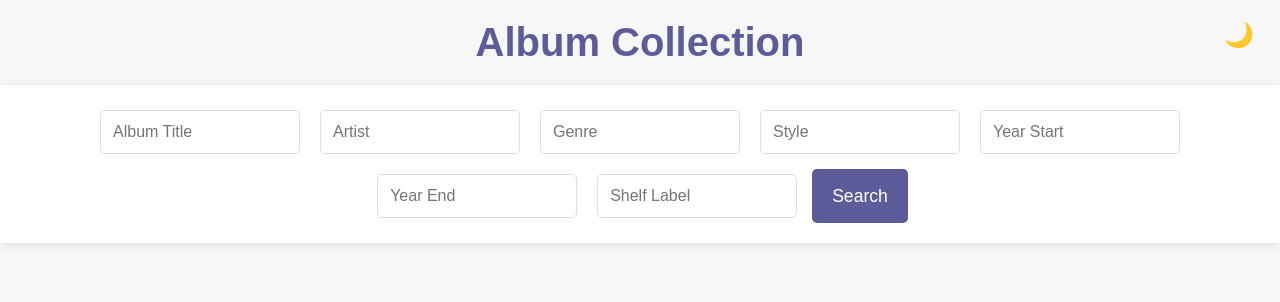
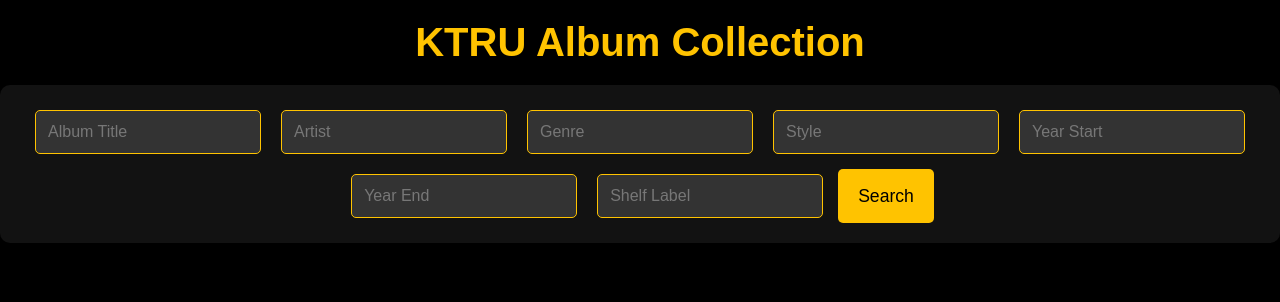
Before and after one commit to mlb21/ktrudataba, a Flask app: page / in a window 1280 px wide. Shown: the top 302 px of the page. Run offline with Flask 3, Linux system fonts and the light colour scheme.

Commit message:
added ktru styling guidelines

```diff
--- a/app.py
+++ b/app.py
@@ -87,4 +87,4 @@
     return jsonify(albums)
 
 if __name__ == '__main__':
-    app.run(host="0.0.0.0", port=int(os.environ.get('PORT', 5000)))
+    app.run(host="0.0.0.0", port=3000)
--- a/templates/index.html
+++ b/templates/index.html
@@ -3,67 +3,23 @@
 <head>
     <meta charset="UTF-8">
     <meta name="viewport" content="width=device-width, initial-scale=1.0">
-    <title>Album Collection</title>
+    <title>KTRU Album Collection</title>
     <style>
-        /* Light Mode Styles */
-        body.light-mode {
-            background-color: #f7f7f7;
-            color: #333;
-        }
-        .search-container, .album-card, .modal-content {
-            background-color: #fff;
-            color: #333;
-        }
-
-        /* Dark Mode Styles */
-        body.dark-mode {
-            background-color: #121212;
-            color: #f7f7f7;
-        }
-        .dark-mode .search-container,
-        .dark-mode .album-card,
-        .dark-mode .modal-content {
-            background-color: #333;
-            color: #f7f7f7;
-        }
-        .dark-mode .album-card p,
-        .dark-mode .modal-details p,
-        .dark-mode h1 {
-            color: #ddd;
-        }
-        .dark-mode .tracklist {
-            background-color: #444;
-            border-color: #666;
-        }
-
-        /* Toggle Button */
-        .dark-mode-toggle {
-            position: fixed;
-            top: 20px;
-            right: 20px;
-            cursor: pointer;
-            font-size: 24px;
-            background: none;
-            border: none;
-            color: #333;
-        }
-        .dark-mode .dark-mode-toggle {
-            color: #f7f7f7;
-        }
-
+        /* General Styles */
         body {
             font-family: 'Arial', sans-serif;
-            background-color: #f7f7f7;
+            background-color: #000; /* Black background */
+            color: #FFC300; /* Yellow text */
             margin: 0;
             padding: 0;
             box-sizing: border-box;
         }
         h1 {
-            color: #5E5B9A;
             text-align: center;
             padding: 20px 0;
             margin: 0;
             font-size: 2.5rem;
+            color: #FFC300; /* Yellow heading */
         }
         .search-container {
             display: flex;
@@ -71,24 +27,29 @@
             justify-content: center;
             gap: 10px;
             padding: 20px;
-            background-color: #fff;
-            box-shadow: 0 2px 10px rgba(0, 0, 0, 0.1);
+            background-color: #121212; /* Dark gray */
+            box-shadow: 0 2px 10px rgba(0, 0, 0, 0.5);
             margin-bottom: 20px;
+            border-radius: 10px;
         }
         .search-container input[type="text"],
         .search-container input[type="number"] {
             padding: 12px;
             margin: 5px;
-            border: 1px solid #ddd;
+            border: 1px solid #FFC300; /* Yellow border */
             border-radius: 5px;
+            background-color: #333; /* Darker gray background */
+            color: #FFC300; /* Yellow text */
             width: 200px;
-            box-sizing: border-box;
             font-size: 1rem;
+        }
+        .search-container input::placeholder {
+            color: #777; /* Lighter gray for placeholder */
         }
         .search-container button {
             padding: 12px 20px;
-            background-color: #5E5B9A;
-            color: #fff;
+            background-color: #FFC300; /* Yellow button */
+            color: #000; /* Black text */
             border: none;
             border-radius: 5px;
             cursor: pointer;
@@ -268,30 +212,23 @@
                     <p><strong>Genre:</strong> ${album.genre}</p>
                     <p><strong>Style:</strong> ${album.style}</p>
                     <p><strong>Year:</strong> ${album.year}</p>
-                    <p><strong>Label:</strong> ${album.label}</p>
                     <p><strong>Shelf Location:</strong> ${album.shelf_label}</p>
-                    <p><strong>Category Number:</strong> ${album.category_number}</p>
                     <div class="tracklist">
                         <strong>Tracklist:</strong><br>
-                        ${album.tracks.map(track => `<p>${track}</p>`).join('')}
+                        ${album.tracklist.map(track => `<p>${track}</p>`).join('')}
                     </div>
                 </div>
             `;
             modal.style.display = 'flex';
         }
-
         function closeModal() {
             document.getElementById('albumModal').style.display = 'none';
         }
 
-        function toggleDarkMode() {
-            document.body.classList.toggle('dark-mode');
-        }
     </script>
 </head>
 <body>
-    <button class="dark-mode-toggle" onclick="toggleDarkMode()">🌙</button>
-    <h1>Album Collection</h1>
+    <h1>KTRU Album Collection</h1>
     <div class="search-container">
         <input type="text" id="search-title" placeholder="Album Title" autocomplete="on">
         <input type="text" id="search-artist" placeholder="Artist" autocomplete="on">
```
Also changed, not shown: other parts of templates/index.html (+23 -44 lines).
